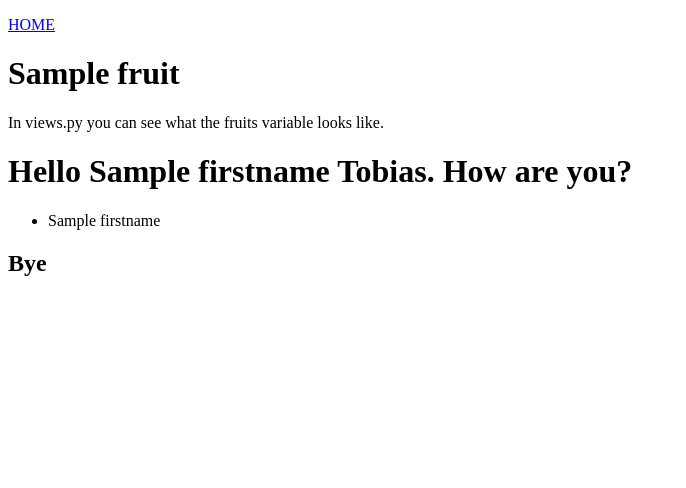
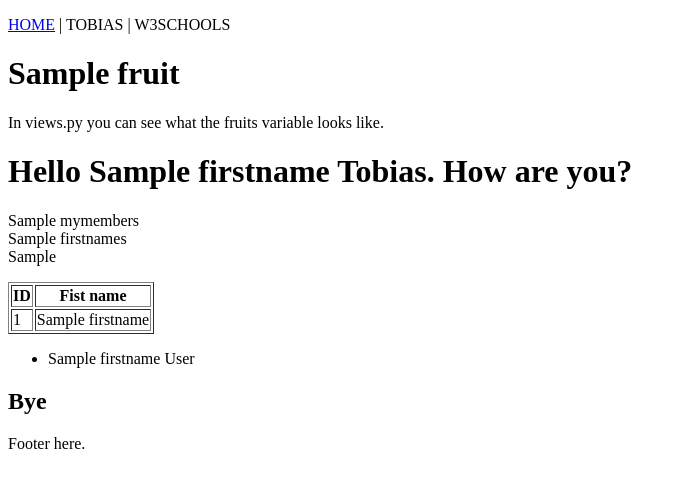
Before and after one commit to GuilhermeGeyer/my_tennis_club, a Django app: template members/templates/template.html in a window 1280 px wide. Shown: the top 488 px of the page, without its empty margins (0-686 px from the left). Run offline with Django 4.2, Linux system fonts and the light colour scheme; the template is opened without the code that fills it: most values are stand-ins (such as "Sample title", 1, 10 or a date in 2020).

Commit message:
Added menu template.

```diff
--- /dev/null
+++ b/members/templates/footer.html
@@ -0,0 +1 @@
+<p>Footer here.</p>
--- /dev/null
+++ b/members/templates/menu.html
@@ -0,0 +1 @@
+<p><a href="/">HOME</a> | {{me}} | {{sponsor}}</p>
--- a/members/templates/template.html
+++ b/members/templates/template.html
@@ -2,7 +2,9 @@
 <html>
 <body>
 
-<p><a href='/'>HOME</a></p>
+<!--<p><a href='/'>HOME</a></p>-->
+
+{% include "menu.html" with me="TOBIAS" sponsor="W3SCHOOLS" %}
 
 {% for x in fruits %}
   <h1>{{ x }}</h1>
@@ -14,9 +16,27 @@
 <h1>Hello {{ firstname }} {{ lastname }}. How are you?</h1>
 {% endwith %}
 
+<div>{{ mymembers }}</div>
+<div>{{ firstnames }}</div>
+<div>{{ emil_data }}</div>
+<p></p>
+
+<table border=1>
+<tr>
+<th>ID</th>
+<th>Fist name</th>
+</tr>
+{% for member in mymembers %}
+<tr>
+<td>{{ member.id }}</td>
+<td>{{ member.firstname }}</td>
+</tr>
+{% endfor %}
+</table>
+
 <ul>
   {% for member in mymembers %}
-    <li>{{ member.firstname }}</li>
+    <li>{{ member.firstname }} {{member.lastname}}</li>
   {% endfor %}
 </ul>
 
@@ -26,5 +46,7 @@
     <h2>Bye</h2>
 {% endif %}
 
+{% include "footer.html" %}
+
 </body>
 </html>
--- a/members/views.py
+++ b/members/views.py
@@ -27,12 +27,16 @@ def main(request):
 
 
 def testing(request):
-    mymembers = Member.objects.all().values()
+    mymembers = Member.objects.all()  # .values()
+    firstnames = Member.objects.values_list('firstname')
+    emil_data = Member.objects.filter(firstname='Emil').values()
     template = loader.get_template('template.html')
     context = {
         'fruits': ['Apple', 'Banana', 'Cherry'],
         'firstname': 'Linus',
         'mymembers': mymembers,
+        'firstnames': firstnames,
+        'emil_data': emil_data,
         'greetings': 1,
     }
     return HttpResponse(template.render(context, request))
```
